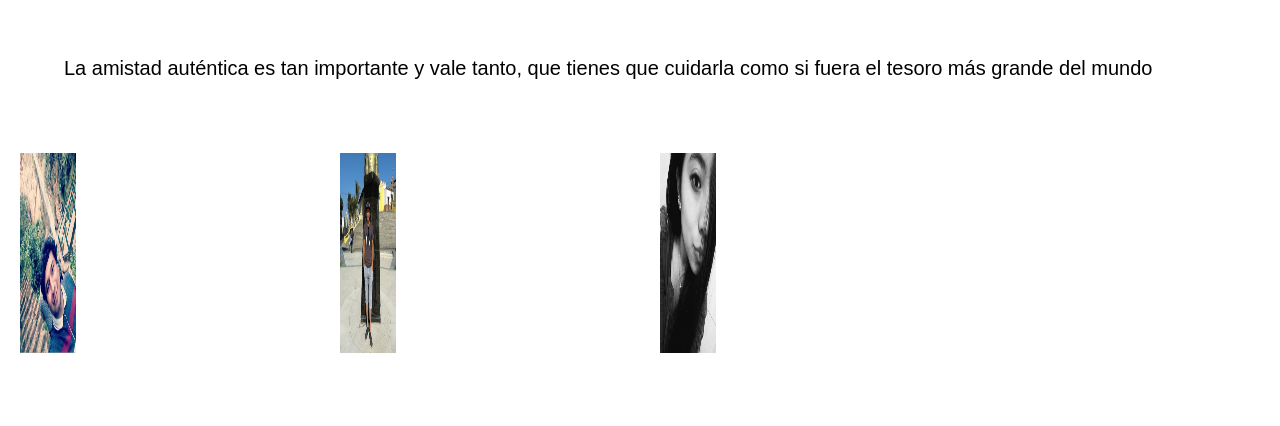
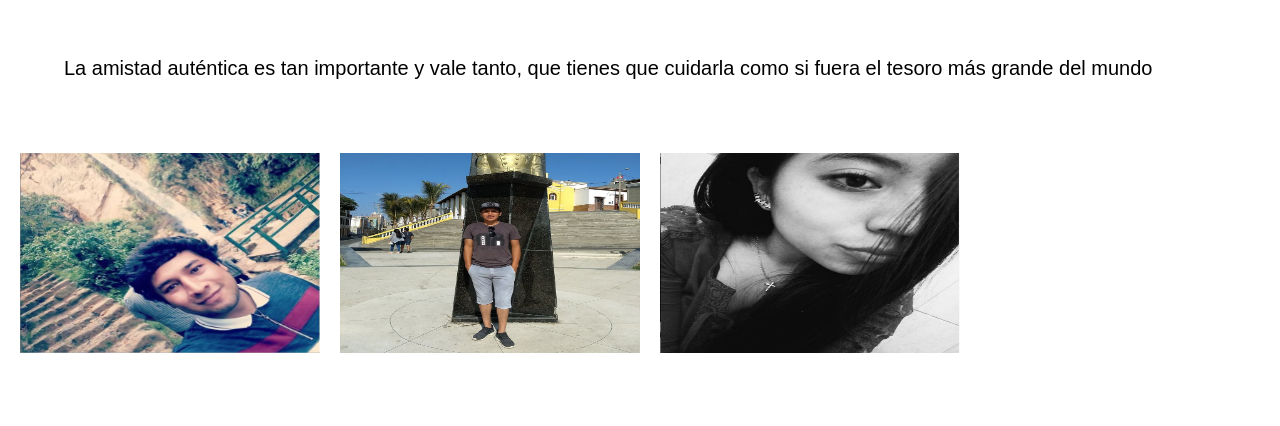
Before and after one commit to aemanya/alex, a plain HTML site: page contactos.html in a window 1280 px wide. Shown: the part 181-607 px from the top of the page. Drawn offline with Linux system fonts and the light colour scheme.

Commit message:
Update estilos02.css

```diff
--- a/css/estilos02.css
+++ b/css/estilos02.css
@@ -58,7 +58,7 @@ h4 {
     margin: auto;
 }
 
-.columnasx2 img {
+.columnasx2 div img {
     width: 20%;
 }
 
```
